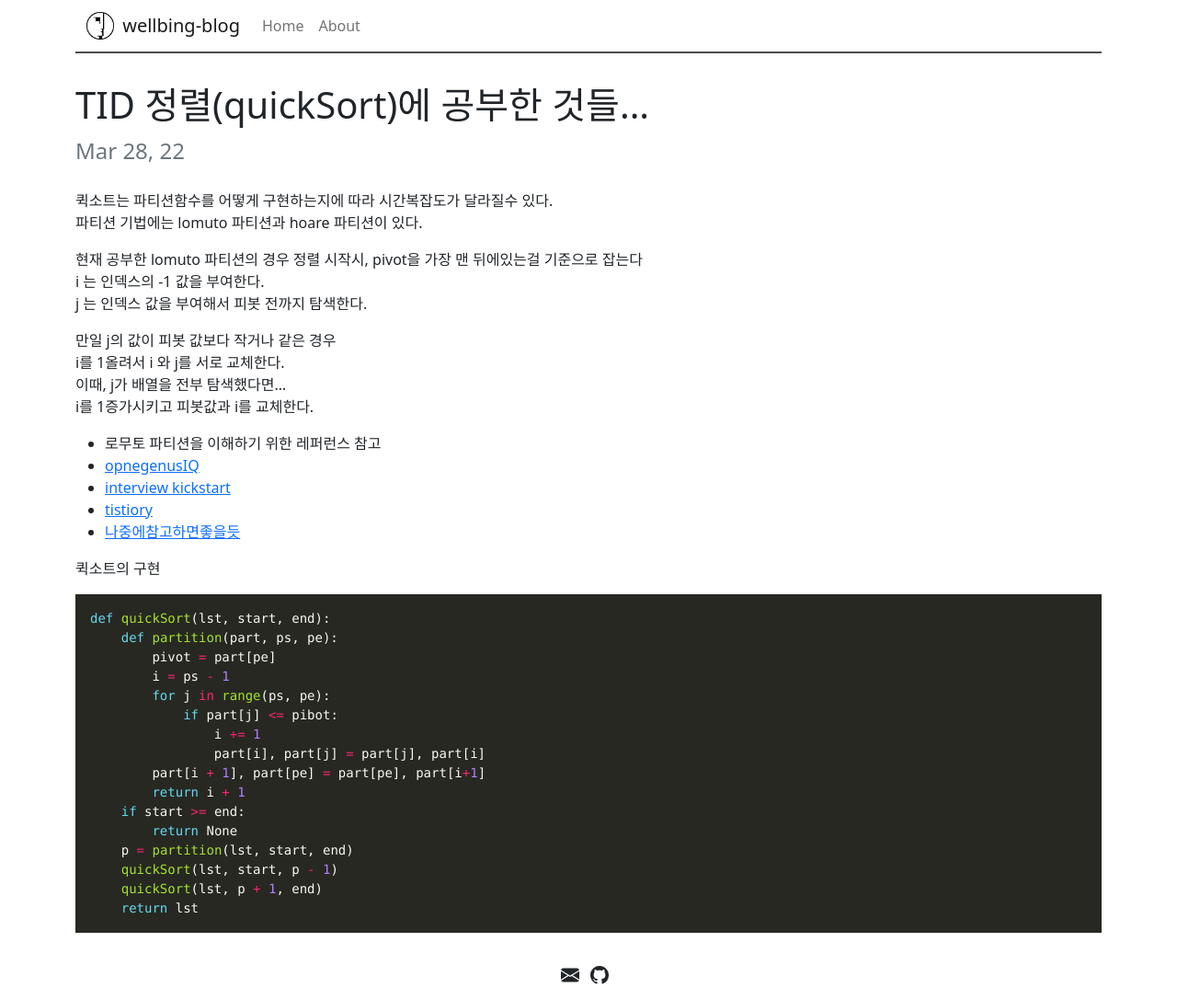
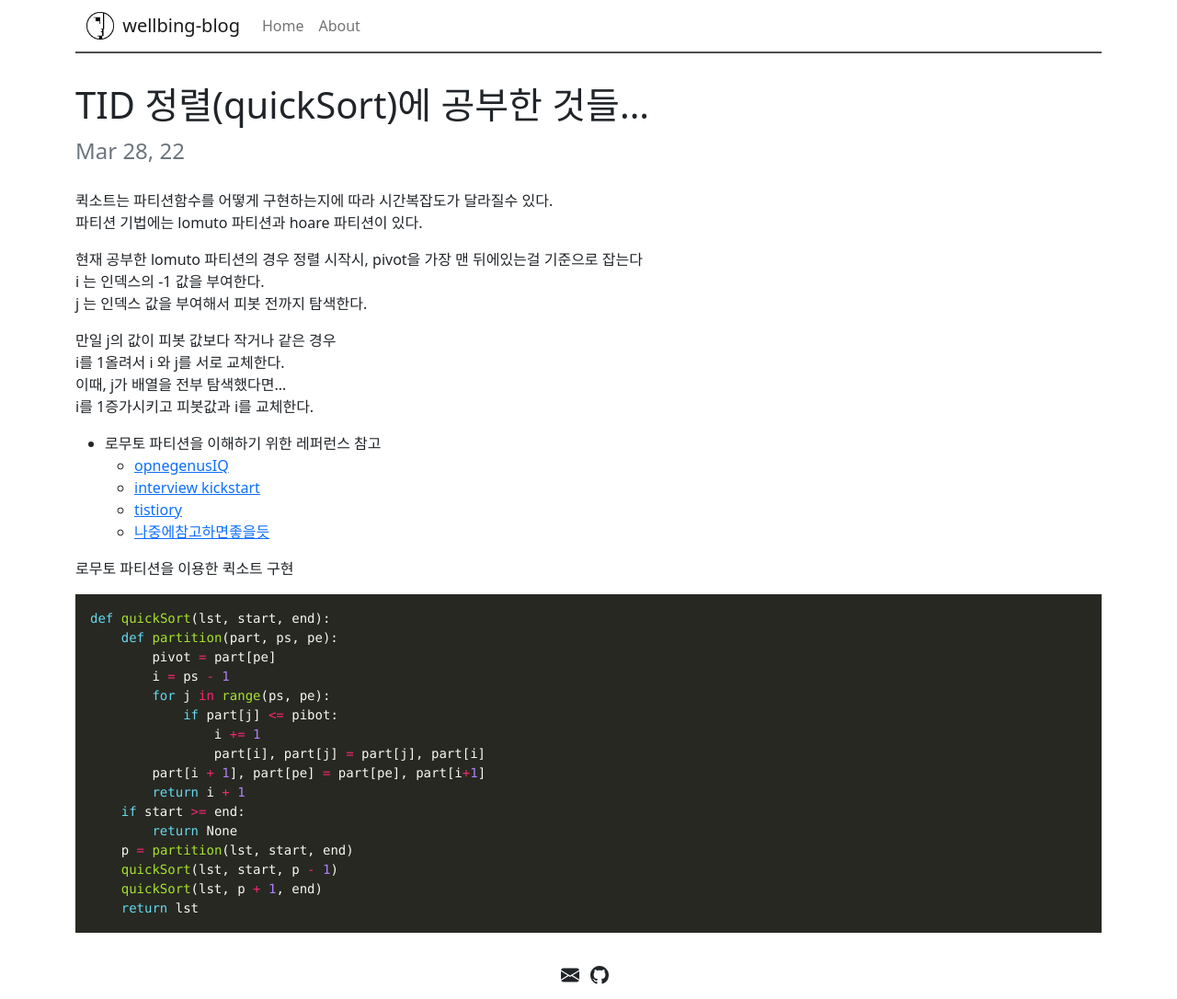
Before and after one commit to fomula91/fomula91.github.io, a Jekyll site: the page built from _posts/2022-3-28-TodayIdo.md, in a window 1280 px wide. Shown: the whole page at 92% size. Built offline with Jekyll 4.4.1, drawn with Linux system fonts in a browser that asks for light colours.

Commit message:
edit post

````diff
--- a/_posts/2022-3-28-TodayIdo.md
+++ b/_posts/2022-3-28-TodayIdo.md
@@ -15,13 +15,13 @@ i를 1올려서 i 와 j를 서로 교체한다.
 이때, j가 배열을 전부 탐색했다면...
 i를 1증가시키고 피봇값과 i를 교체한다.
 
-- 로무토 파티션을 이해하기 위한 레퍼런스 참고
- - [opnegenusIQ](https://iq.opengenus.org/lomuto-partition-scheme/)
- - [interview kickstart](https://www.interviewkickstart.com/learn/hoares-vs-lomuto-partition-scheme-quicksort)
- - [tistiory](https://ldgeao99.tistory.com/376)
- - [나중에참고하면좋을듯](https://seokdev.site/238)
+* 로무토 파티션을 이해하기 위한 레퍼런스 참고
+    - [opnegenusIQ](https://iq.opengenus.org/lomuto-partition-scheme/)
+    - [interview kickstart](https://www.interviewkickstart.com/learn/hoares-vs-lomuto-partition-scheme-quicksort)
+    - [tistiory](https://ldgeao99.tistory.com/376)
+    - [나중에참고하면좋을듯](https://seokdev.site/238)
 
-퀵소트의 구현
+로무토 파티션을 이용한 퀵소트 구현
 ```python
 def quickSort(lst, start, end):
     def partition(part, ps, pe):
````
